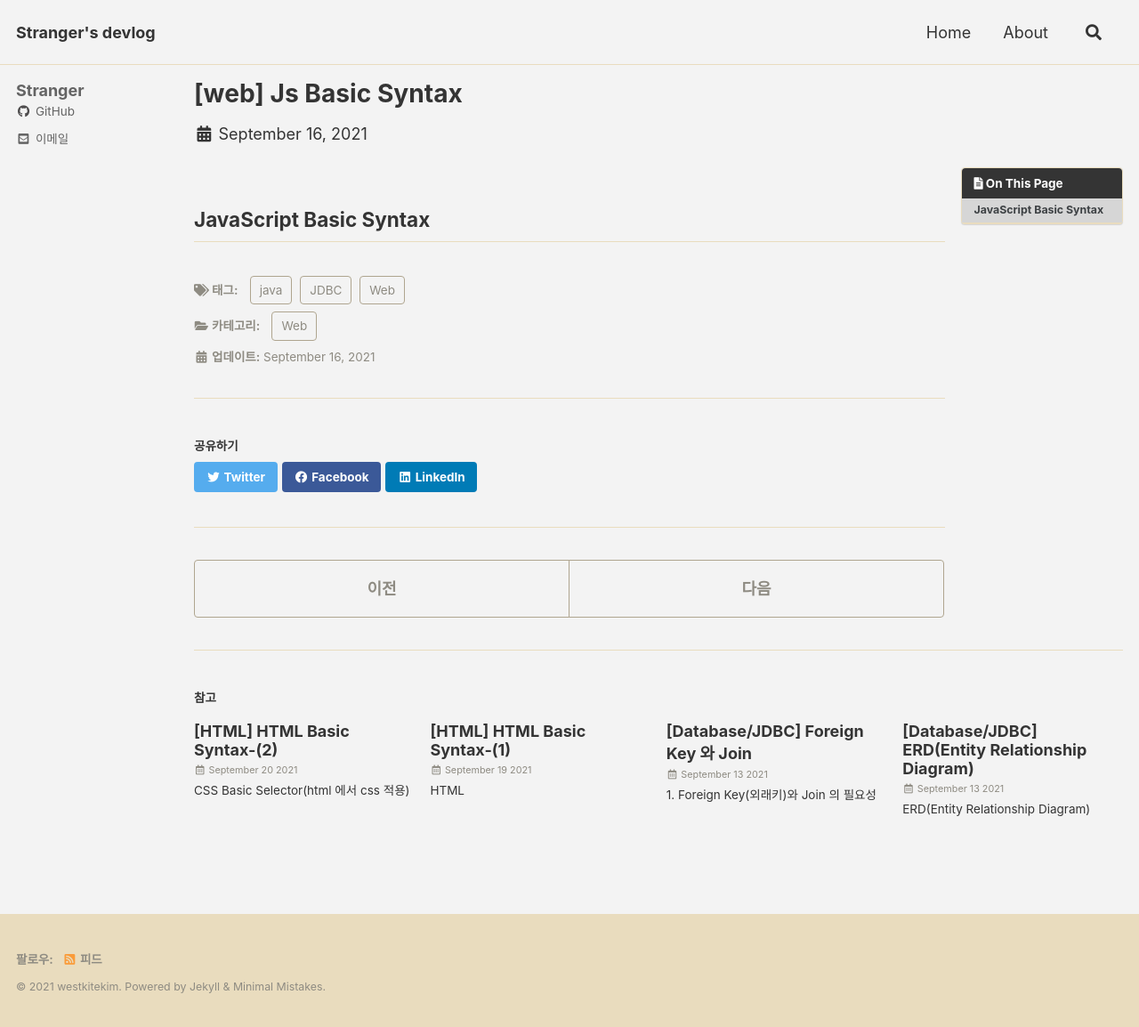
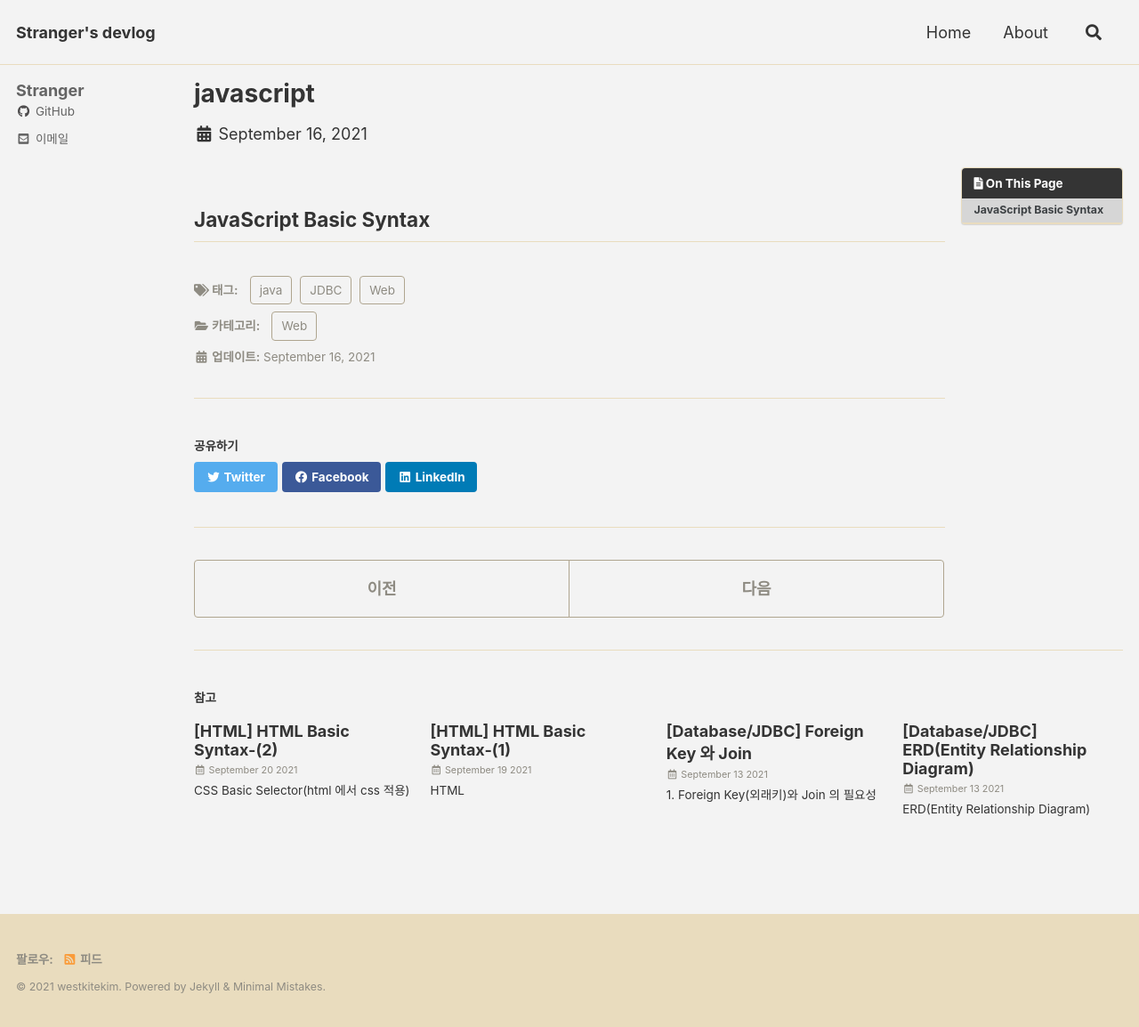
Before and after one commit to westkitekim/westkitekim.github.io, a Jekyll site: the page built from _posts/2021-09-16-[Web]-JS-Basic-Syntax.md, in a window 1280 px wide. Shown: the whole page at 89% size. Built offline with Jekyll 4.4.1, drawn with Linux system fonts in a browser that asks for light colours; cached includes are drawn as plain includes.

Commit message:
default,html 스크롤바 색상수정 및 javascript post title 등록

```diff
--- a/_layouts/default.html
+++ b/_layouts/default.html
@@ -20,7 +20,7 @@
       ::-webkit-scrollbar{width: 16px;}
       ::-webkit-scrollbar-track {background-color:#4b4f52; border-radius: 16px;}
       ::-webkit-scrollbar-thumb {background-color:#5e6265; border-radius: 16px;}
-      ::-webkit-scrollbar-thumb:hover {background: #ffd24c;}
+      ::-webkit-scrollbar-thumb:hover {background: #f8f7f6;}
       ::-webkit-scrollbar-button:start:decrement,::-webkit-scrollbar-button:end:increment
       {
           width:12px;height:12px;background:transparent;
--- a/_posts/2021-09-16-[Web]-JS-Basic-Syntax.md
+++ b/_posts/2021-09-16-[Web]-JS-Basic-Syntax.md
@@ -1,5 +1,5 @@
 ---
-title:
+title: "javascript"
 excerpt:
 
 categories:
```
